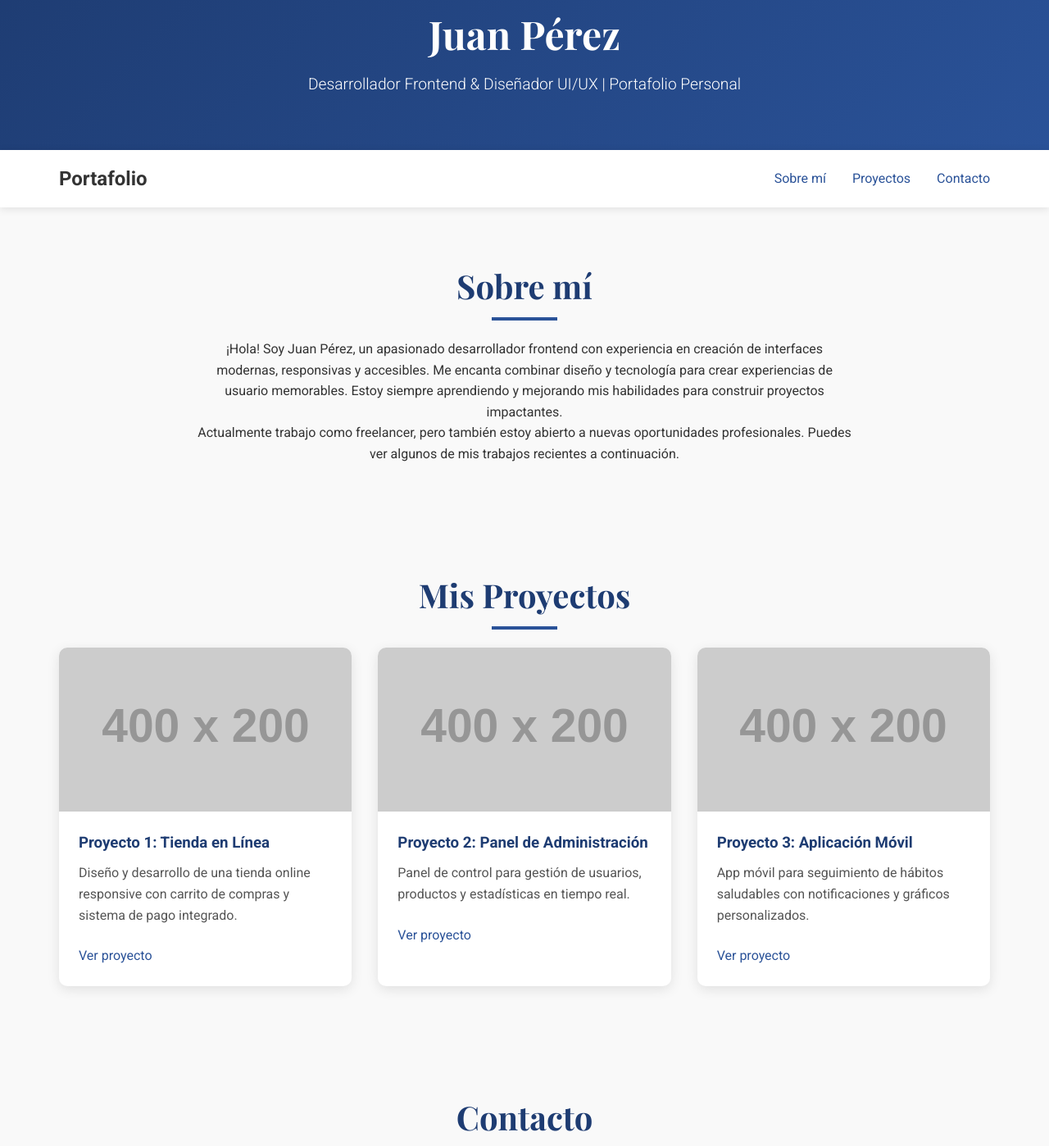
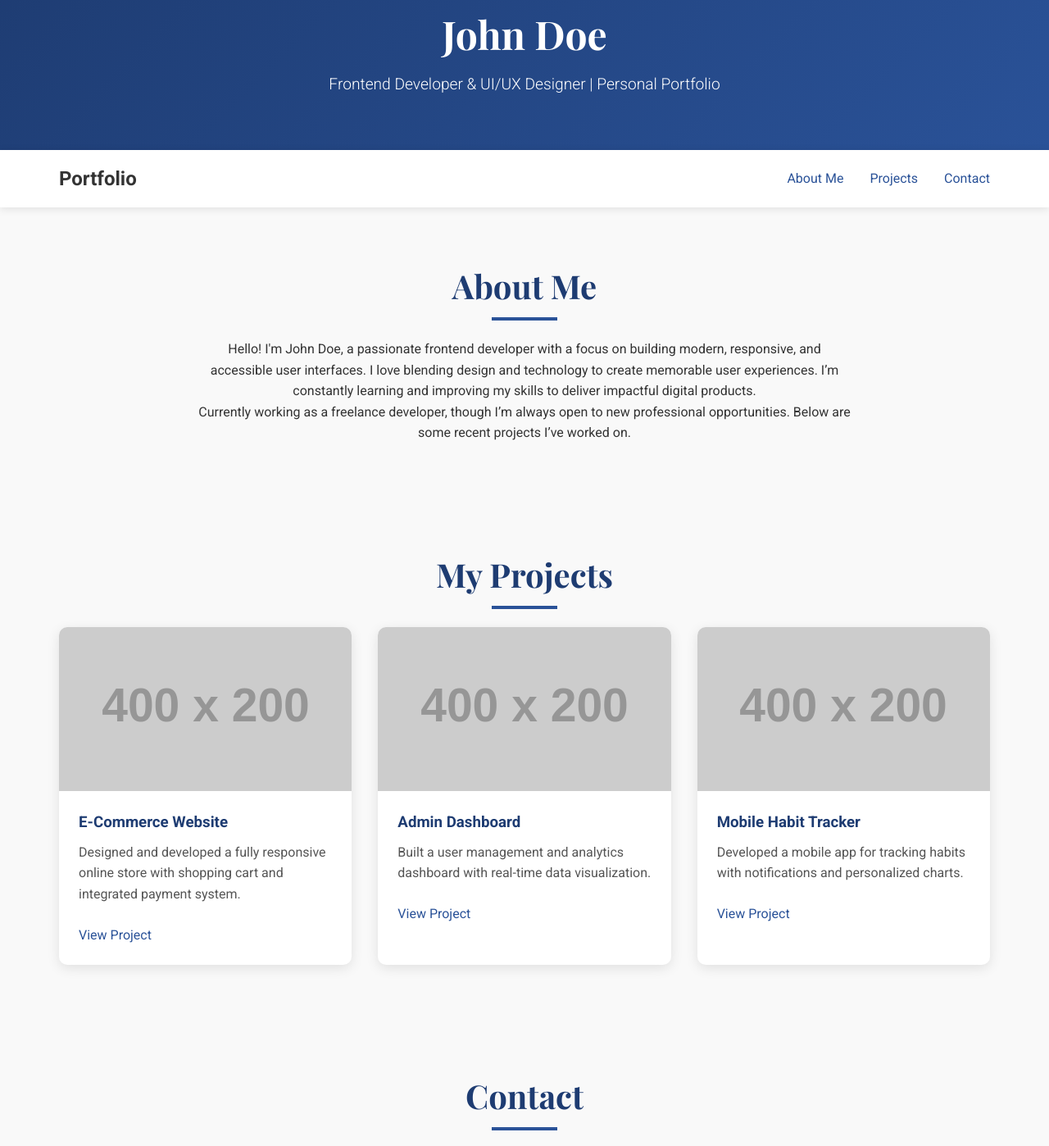
Before and after one commit to progameralpha789-blip/Portfolio, a plain HTML site: page index.html in a window 1280 px wide. Shown: the part 61-1459 px from the top of the page at 82% size. Drawn offline with nearby package versions, Linux system fonts and the light colour scheme; placeholder pictures from the web are drawn by us.

Commit message:
Update index.html

```diff
--- a/index.html
+++ b/index.html
@@ -1,9 +1,9 @@
 <!DOCTYPE html>
-<html lang="es">
+<html lang="en">
 <head>
   <meta charset="UTF-8" />
   <meta name="viewport" content="width=device-width, initial-scale=1.0" />
-  <title>Portafolio Personal | Juan Pérez</title>
+  <title>Portfolio | John Doe</title>
   <link href="https://fonts.googleapis.com/css2?family=Roboto:wght@300;400;700&family=Playfair+Display:wght@500;700&display=swap" rel="stylesheet">
   <link rel="stylesheet" href="https://cdnjs.cloudflare.com/ajax/libs/font-awesome/6.5.0/css/all.min.css" integrity="sha512-..." crossorigin="anonymous" referrerpolicy="no-referrer" />
   <style>
@@ -210,63 +210,63 @@
 <body>
 
   <header>
-    <h1>Juan Pérez</h1>
-    <p>Desarrollador Frontend & Diseñador UI/UX | Portafolio Personal</p>
+    <h1>John Doe</h1>
+    <p>Frontend Developer & UI/UX Designer | Personal Portfolio</p>
   </header>
 
   <nav>
     <div class="nav-container">
-      <h2>Portafolio</h2>
+      <h2>Portfolio</h2>
       <ul class="nav-links">
-        <li><a href="#about">Sobre mí</a></li>
-        <li><a href="#projects">Proyectos</a></li>
-        <li><a href="#contact">Contacto</a></li>
+        <li><a href="#about">About Me</a></li>
+        <li><a href="#projects">Projects</a></li>
+        <li><a href="#contact">Contact</a></li>
       </ul>
     </div>
   </nav>
 
   <section id="about">
-    <h2 class="section-title">Sobre mí</h2>
+    <h2 class="section-title">About Me</h2>
     <div style="max-width: 800px; margin: 0 auto; text-align: center;">
-      <p>¡Hola! Soy Juan Pérez, un apasionado desarrollador frontend con experiencia en creación de interfaces modernas, responsivas y accesibles. Me encanta combinar diseño y tecnología para crear experiencias de usuario memorables. Estoy siempre aprendiendo y mejorando mis habilidades para construir proyectos impactantes.</p>
-      <p>Actualmente trabajo como freelancer, pero también estoy abierto a nuevas oportunidades profesionales. Puedes ver algunos de mis trabajos recientes a continuación.</p>
+      <p>Hello! I'm John Doe, a passionate frontend developer with a focus on building modern, responsive, and accessible user interfaces. I love blending design and technology to create memorable user experiences. I’m constantly learning and improving my skills to deliver impactful digital products.</p>
+      <p>Currently working as a freelance developer, though I’m always open to new professional opportunities. Below are some recent projects I’ve worked on.</p>
     </div>
   </section>
 
   <section id="projects">
-    <h2 class="section-title">Mis Proyectos</h2>
+    <h2 class="section-title">My Projects</h2>
     <div class="projects">
 
       <div class="project-card">
         <div class="project-image">
-          <img src="https://via.placeholder.com/400x200?text=Proyecto+1" alt="Proyecto 1">
+          <img src="https://via.placeholder.com/400x200?text=Project+1" alt="Project 1">
         </div>
         <div class="project-info">
-          <h3>Proyecto 1: Tienda en Línea</h3>
-          <p>Diseño y desarrollo de una tienda online responsive con carrito de compras y sistema de pago integrado.</p>
-          <a href="#" target="_blank">Ver proyecto</a>
+          <h3>E-Commerce Website</h3>
+          <p>Designed and developed a fully responsive online store with shopping cart and integrated payment system.</p>
+          <a href="#" target="_blank">View Project</a>
         </div>
       </div>
 
       <div class="project-card">
         <div class="project-image">
-          <img src="https://via.placeholder.com/400x200?text=Proyecto+2" alt="Proyecto 2">
+          <img src="https://via.placeholder.com/400x200?text=Project+2" alt="Project 2">
         </div>
         <div class="project-info">
-          <h3>Proyecto 2: Panel de Administración</h3>
-          <p>Panel de control para gestión de usuarios, productos y estadísticas en tiempo real.</p>
-          <a href="#" target="_blank">Ver proyecto</a>
+          <h3>Admin Dashboard</h3>
+          <p>Built a user management and analytics dashboard with real-time data visualization.</p>
+          <a href="#" target="_blank">View Project</a>
         </div>
       </div>
 
       <div class="project-card">
         <div class="project-image">
-          <img src="https://via.placeholder.com/400x200?text=Proyecto+3" alt="Proyecto 3">
+          <img src="https://via.placeholder.com/400x200?text=Project+3" alt="Project 3">
         </div>
         <div class="project-info">
-          <h3>Proyecto 3: Aplicación Móvil</h3>
-          <p>App móvil para seguimiento de hábitos saludables con notificaciones y gráficos personalizados.</p>
-          <a href="#" target="_blank">Ver proyecto</a>
+          <h3>Mobile Habit Tracker</h3>
+          <p>Developed a mobile app for tracking habits with notifications and personalized charts.</p>
+          <a href="#" target="_blank">View Project</a>
         </div>
       </div>
 
@@ -274,21 +274,21 @@
   </section>
 
   <section id="contact">
-    <h2 class="section-title">Contacto</h2>
+    <h2 class="section-title">Contact</h2>
     <div style="max-width: 600px; margin: 0 auto; text-align: center;">
-      <p>¿Te gustaría colaborar, tienes un proyecto en mente o quieres saber más sobre mi trabajo? No dudes en contactarme.</p>
-      <a href="mailto:juanperez@example.com" style="display: inline-block; margin-top: 1rem; padding: 0.8rem 1.5rem; background: #2a5298; color: white; text-decoration: none; border-radius: 5px; font-weight: 500;">
-        <i class="fas fa-envelope"></i> Enviar mensaje
+      <p>If you'd like to collaborate, have a project in mind, or just want to know more about my work, feel free to reach out.</p>
+      <a href="mailto:john@example.com" style="display: inline-block; margin-top: 1rem; padding: 0.8rem 1.5rem; background: #2a5298; color: white; text-decoration: none; border-radius: 5px; font-weight: 500;">
+        <i class="fas fa-envelope"></i> Send Message
       </a>
     </div>
   </section>
 
   <footer>
-    <p>&copy; 2025 Juan Pérez. Todos los derechos reservados.</p>
+    <p>&copy; 2025 John Doe. All rights reserved.</p>
     <div style="margin-top: 0.5rem;">
-      <a href="https://github.com/juanperez" target="_blank" style="color: white; margin: 0 10px; text-decoration: none;"><i class="fab fa-github"></i></a>
-      <a href="https://linkedin.com/in/juanperez" target="_blank" style="color: white; margin: 0 10px; text-decoration: none;"><i class="fab fa-linkedin-in"></i></a>
-      <a href="https://instagram.com/juanperez" target="_blank" style="color: white; margin: 0 10px; text-decoration: none;"><i class="fab fa-instagram"></i></a>
+      <a href="https://github.com/johndoe" target="_blank" style="color: white; margin: 0 10px; text-decoration: none;"><i class="fab fa-github"></i></a>
+      <a href="https://linkedin.com/in/johndoe" target="_blank" style="color: white; margin: 0 10px; text-decoration: none;"><i class="fab fa-linkedin-in"></i></a>
+      <a href="https://instagram.com/johndoe" target="_blank" style="color: white; margin: 0 10px; text-decoration: none;"><i class="fab fa-instagram"></i></a>
     </div>
   </footer>
 
@@ -297,7 +297,7 @@
   </a>
 
   <script>
-    // Botón de "Volver arriba"
+    // Back to top button
     const backToTop = document.getElementById('backToTop');
 
     window.addEventListener('scroll', () => {
```
